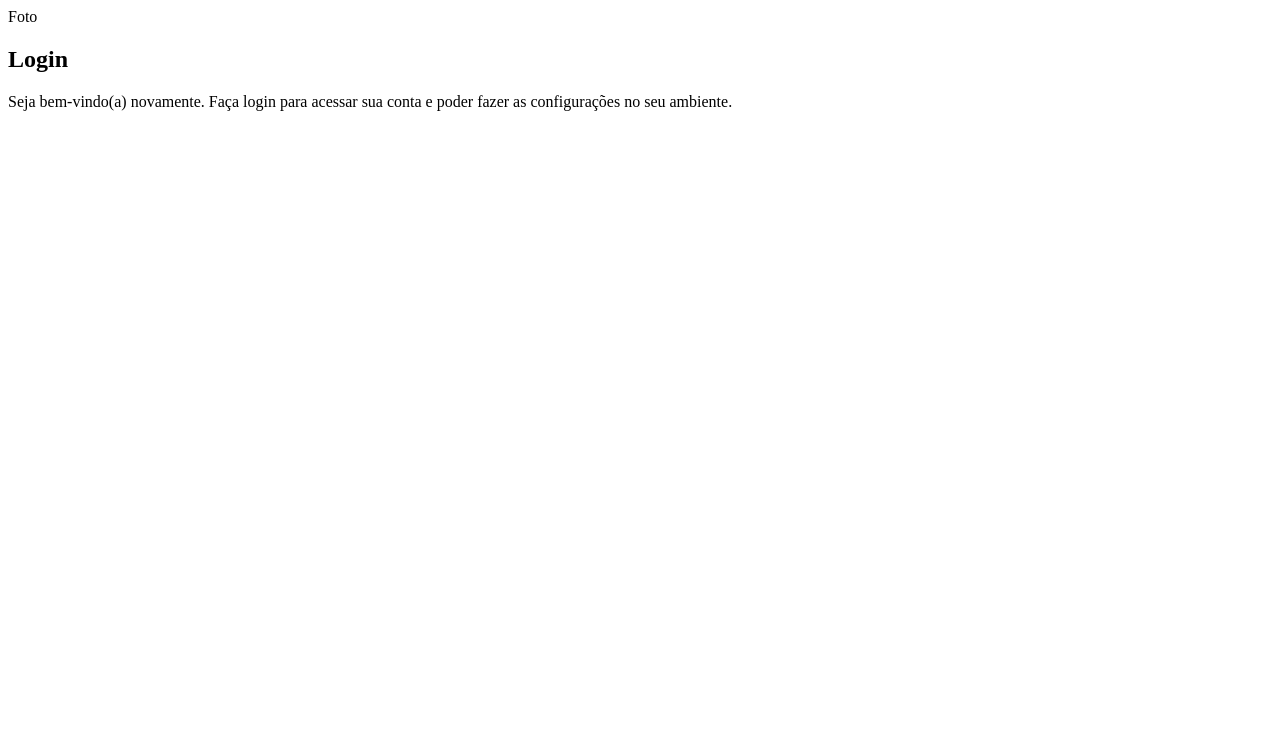
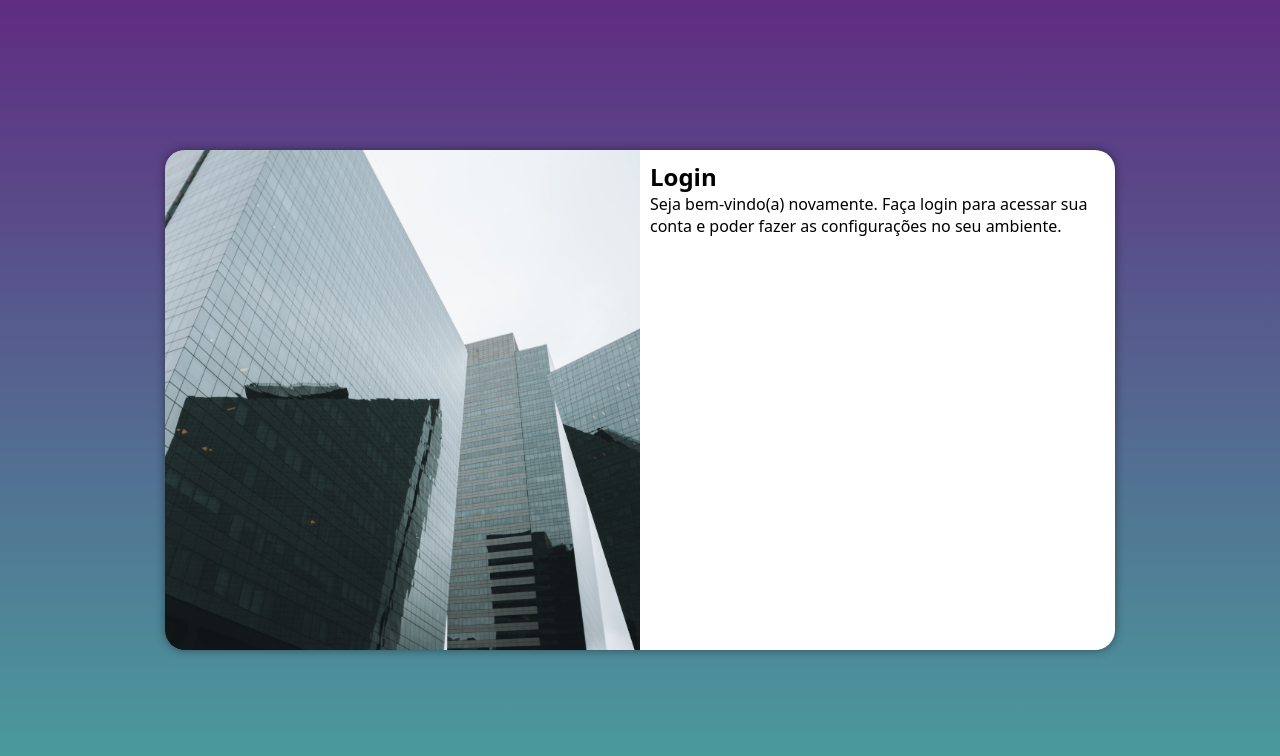
Before and after one commit to thnascii/projeto-login, a plain HTML site: page index.html in a window 1280 px wide. Drawn offline with Linux system fonts and the light colour scheme.

Commit message:
media query para outras telas

```diff
--- /dev/null
+++ b/estilos/media-query.css
@@ -0,0 +1,51 @@
+@charset "UTF-8";
+
+
+/* Versão para tablet*/
+@media screen and (min-width:768px) and (max-width:992px) {
+    body{
+        background-image: linear-gradient(to top, #49a09d, #5f2c82 );
+    }
+
+
+    section#login {
+        width: 80vw;
+    }
+
+    section#login > div#imagem {
+        float: left;
+        width: 30%;
+        height: 100%;
+    }
+
+    section#login > div#formulario {
+        float: right;
+        width: 70%;
+    }
+
+}
+
+
+/* Versão para grandes telas*/
+@media screen and (min-width:992px) {
+    body{
+        background-image: linear-gradient(to top, #49a09d, #5f2c82 );
+    }
+
+
+    section#login {
+        width: 950px;
+    }
+
+    section#login > div#imagem {
+        float: left;
+        width: 50%;
+        height: 100%;
+    }
+
+    section#login > div#formulario {
+        float: right;
+        width: 50%;
+    }
+
+}
--- a/estilos/style.css
+++ b/estilos/style.css
@@ -5,3 +5,52 @@
    Verde: #49a09d
    Lilás: #5f2c82
 */
+
+* {
+    font-family: system-ui, -apple-system, BlinkMacSystemFont, 'Segoe UI', Roboto, Oxygen, Ubuntu, Cantarell, 'Open Sans', 'Helvetica Neue', sans-serif;
+    margin: 0px;
+    padding: 0px;
+    box-sizing: border-box;
+}
+
+body, html {
+    background-color: #5f2c82 ;
+    height: 100vh;
+    width: 100vw;
+}
+
+main {
+    position: relative;
+    height: 100vh;
+    width: 100vw;
+}
+
+section#login {
+    position: absolute;
+    top: 50%;
+    left: 50%;
+    transform: translate(-50%, -50%);
+    overflow: hidden;
+
+    background-color: white;
+    width: 250px;
+    height: 500px;
+    border-radius: 20px;
+    box-shadow: 0px 0px 10px rgba(0, 0, 0, 0.442);
+
+    transition: width .3s, height .3s;
+    transition-timing-function: ease;
+}
+
+section#login > div#imagem {
+    display: block;
+    background: #5f2c82 url(../imagens/metal3.jpg) no-repeat;
+    background-size: cover;
+    background-position: left bottom;
+    height: 200px;
+}
+
+section#login > div#formulario {
+    display: block;
+    padding: 10px;
+}
--- a/index.html
+++ b/index.html
@@ -5,12 +5,13 @@
     <meta name="viewport" content="width=device-width, initial-scale=1.0">
     <title>Login</title>
     <link rel="stylesheet" href="estilos/style.css">
+    <link rel="stylesheet" href="estilos/media-query.css">
 </head>
 <body>
     <main>
         <section id="login">
             <div id="imagem">
-                Foto
+
             </div>
             <div id="formulario">
                 <h1>Login</h1>
```
Also changed, not shown: imagens/metal2.jpg (added), imagens/metal3.jpg (added).
